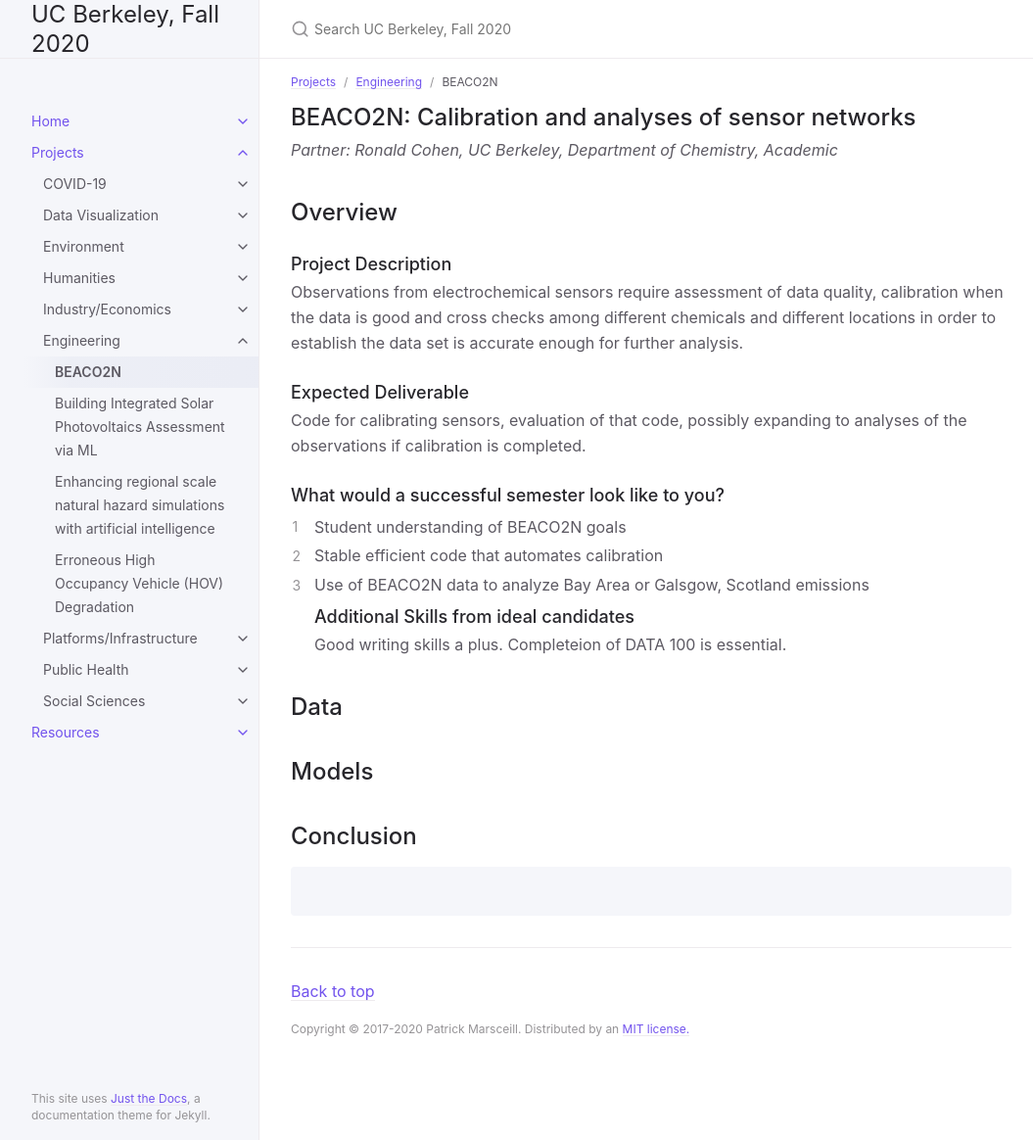
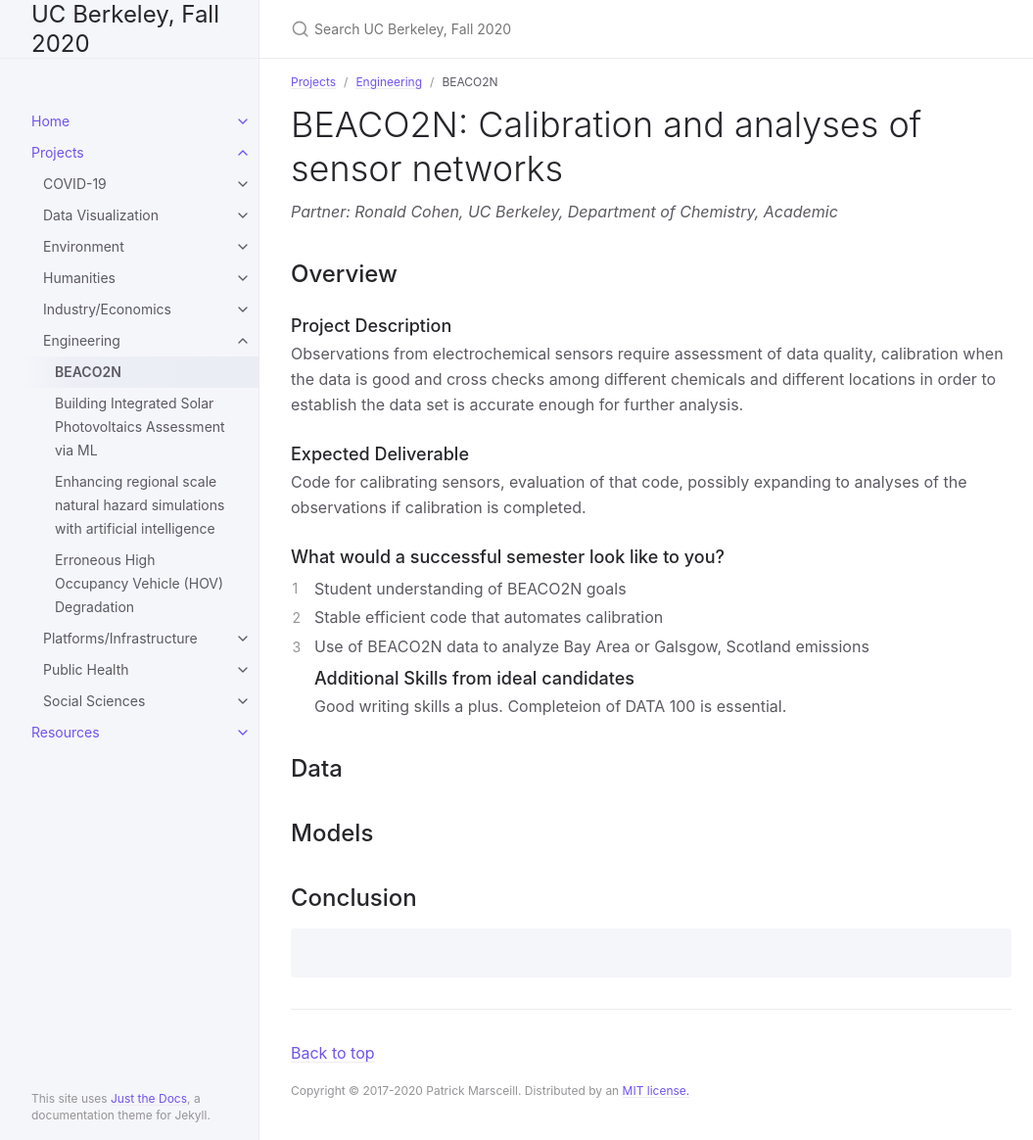
Before and after one commit to DS-Discovery/ds-discovery.github.io, a Jekyll site: the page built from Projects/Engineering/BEACO2N.md, in a window 1280 px wide and 1164 px high. Shown: the whole window at 98% size, without its empty margins (107-1162 px from the left). Built offline with Jekyll 4.4.1, drawn with Linux system fonts in a browser that asks for light colours.

```diff
--- a/Projects/Engineering/BEACO2N.md
+++ b/Projects/Engineering/BEACO2N.md
@@ -6,7 +6,7 @@ grand_parent: Projects
 nav_order: 0
 ---
 
-## BEACO2N: Calibration and analyses of sensor networks
+# BEACO2N: Calibration and analyses of sensor networks
 *Partner: Ronald Cohen, UC Berkeley, Department of Chemistry, Academic*
 
 ## Overview
```
